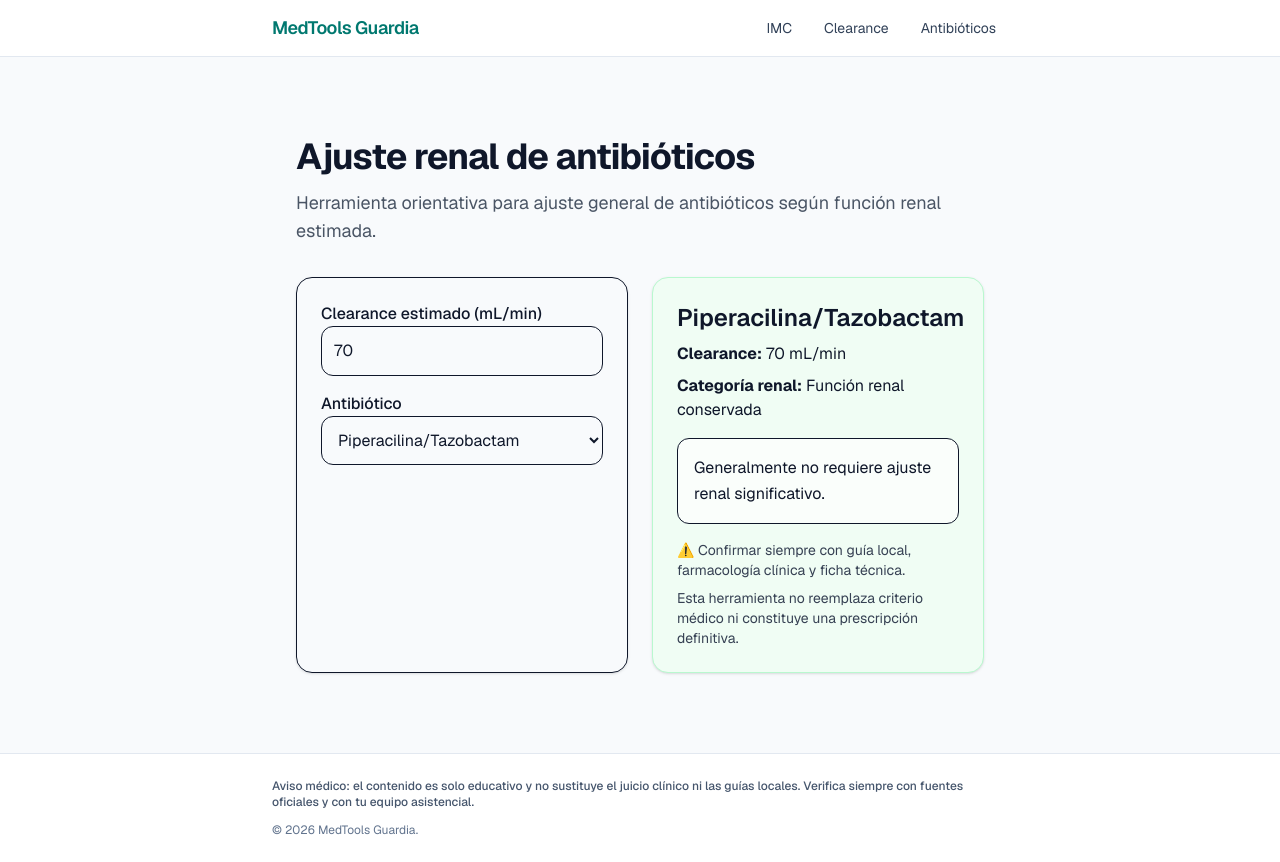
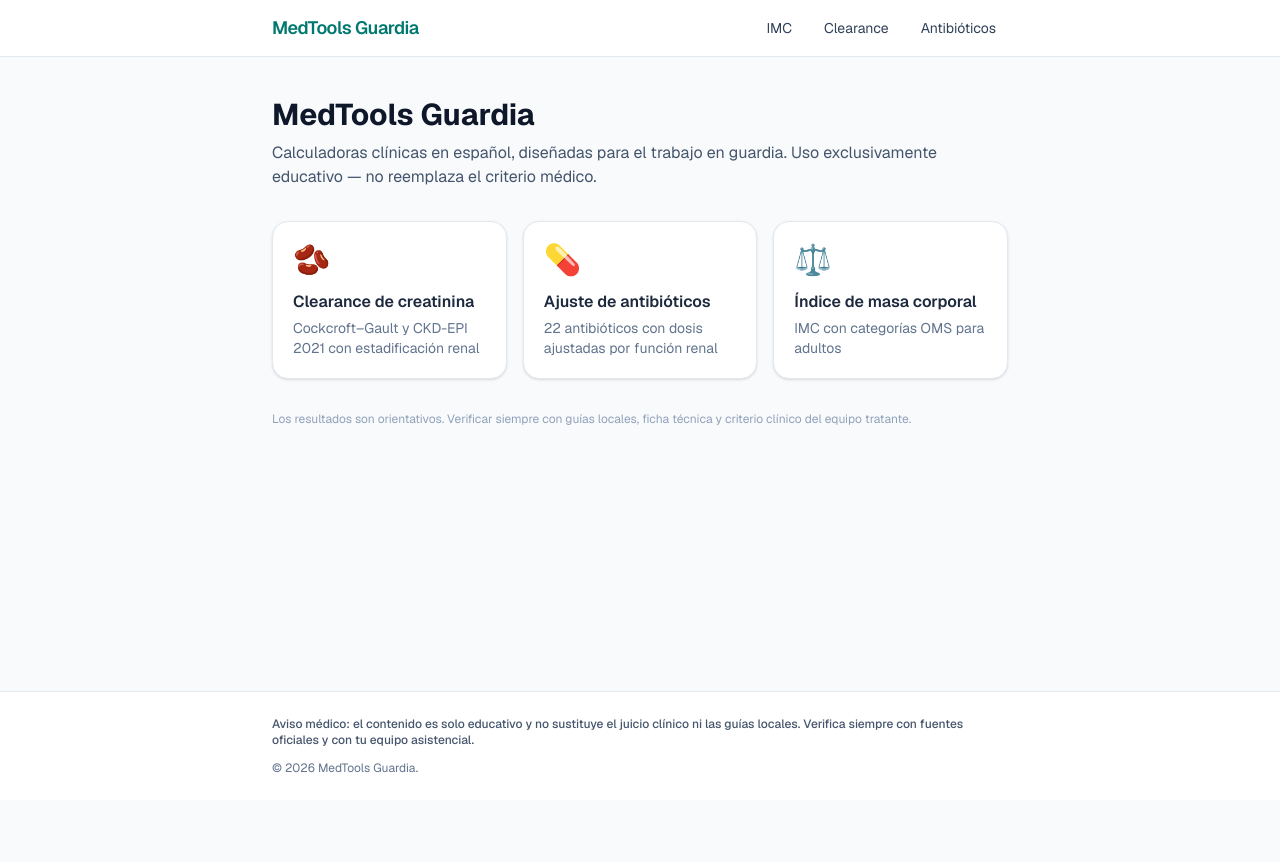
Before and after one commit to ferlambert2-programador/medtools-guardia, a Next.js app: page / in a window 1280 px wide. After the commit the page ends 800 px from the top, so only its background shows below. Built offline with nearby package versions, Linux system fonts and the light colour scheme.

Commit message:
Update page.tsx

```diff
--- a/app/page.tsx
+++ b/app/page.tsx
@@ -1,172 +1,57 @@
-"use client";
+import Link from "next/link";
 
-import { useMemo, useState } from "react";
+const TOOLS = [
+  {
+    href: "/clearance-creatinina",
+    icon: "🫘",
+    title: "Clearance de creatinina",
+    description: "Cockcroft–Gault y CKD-EPI 2021 con estadificación renal",
+  },
+  {
+    href: "/ajuste-antibioticos",
+    icon: "💊",
+    title: "Ajuste de antibióticos",
+    description: "22 antibióticos con dosis ajustadas por función renal",
+  },
+  {
+    href: "/imc",
+    icon: "⚖️",
+    title: "Índice de masa corporal",
+    description: "IMC con categorías OMS para adultos",
+  },
+];
 
-type AntibioticKey =
-  | "Piperacilina/Tazobactam"
-  | "Vancomicina"
-  | "Meropenem"
-  | "Cefepime"
-  | "Levofloxacina";
+export default function HomePage() {
+  return (
+    <div className="space-y-8">
+      <div>
+        <h1 className="text-3xl font-bold text-slate-900">MedTools Guardia</h1>
+        <p className="mt-2 text-slate-600 text-sm sm:text-base">
+          Calculadoras clínicas en español, diseñadas para el trabajo en guardia.
+          Uso exclusivamente educativo — no reemplaza el criterio médico.
+        </p>
+      </div>
 
-const recommendations = {
-  "Piperacilina/Tazobactam": {
-    normal:
-      "Generalmente no requiere ajuste renal significativo.",
-    moderate:
-      "Considerar prolongar intervalos o reducir dosis según protocolo institucional.",
-    severe:
-      "Requiere ajuste renal importante y monitorización clínica.",
-  },
+      <div className="grid gap-4 sm:grid-cols-2 lg:grid-cols-3">
+        {TOOLS.map((tool) => (
+          <Link
+            key={tool.href}
+            href={tool.href}
+            className="group rounded-2xl border border-slate-200 bg-white p-5 shadow-sm hover:border-teal-300 hover:shadow-md transition-all"
+          >
+            <span className="text-3xl">{tool.icon}</span>
+            <h2 className="mt-3 font-semibold text-slate-800 group-hover:text-teal-700 transition-colors">
+              {tool.title}
+            </h2>
+            <p className="mt-1 text-sm text-slate-500">{tool.description}</p>
+          </Link>
+        ))}
+      </div>
 
-  Vancomicina: {
-    normal:
-      "Controlar función renal y niveles plasmáticos según contexto clínico.",
-    moderate:
-      "Ajustar intervalo y monitorizar niveles valle.",
-    severe:
-      "Riesgo elevado de acumulación y nefrotoxicidad. Requiere seguimiento estrecho.",
-  },
-
-  Meropenem: {
-    normal:
-      "Habitualmente sin ajuste importante.",
-    moderate:
-      "Puede requerir reducción de dosis o aumento del intervalo.",
-    severe:
-      "Ajuste renal obligatorio según clearance y gravedad clínica.",
-  },
-
-  Cefepime: {
-    normal:
-      "Sin ajuste renal relevante en función conservada.",
-    moderate:
-      "Reducir dosis o espaciar administración.",
-    severe:
-      "Mayor riesgo de neurotoxicidad. Ajuste renal estricto.",
-  },
-
-  Levofloxacina: {
-    normal:
-      "Generalmente sin ajuste significativo.",
-    moderate:
-      "Puede requerir espaciamiento de dosis.",
-    severe:
-      "Riesgo de acumulación. Ajustar cuidadosamente.",
-  },
-};
-
-export default function AjusteAntibioticosPage() {
-  const [crcl, setCrcl] = useState(70);
-  const [drug, setDrug] =
-    useState<AntibioticKey>("Piperacilina/Tazobactam");
-
-  const result = useMemo(() => {
-    if (crcl >= 60) {
-      return {
-        category: "Función renal conservada",
-        recommendation: recommendations[drug].normal,
-        color: "bg-green-50 border-green-200",
-      };
-    }
-
-    if (crcl >= 30) {
-      return {
-        category: "Insuficiencia renal moderada",
-        recommendation: recommendations[drug].moderate,
-        color: "bg-yellow-50 border-yellow-200",
-      };
-    }
-
-    return {
-      category: "Insuficiencia renal severa",
-      recommendation: recommendations[drug].severe,
-      color: "bg-red-50 border-red-200",
-    };
-  }, [crcl, drug]);
-
-  return (
-    <main className="mx-auto max-w-4xl px-6 py-10 space-y-8">
-      <section className="space-y-3">
-        <h1 className="text-4xl font-bold tracking-tight">
-          Ajuste renal de antibióticos
-        </h1>
-
-        <p className="text-gray-600 text-lg">
-          Herramienta orientativa para ajuste general de antibióticos
-          según función renal estimada.
-        </p>
-      </section>
-
-      <section className="grid gap-6 md:grid-cols-2">
-        <div className="rounded-2xl border p-6 shadow-sm space-y-4">
-          <div className="space-y-2">
-            <label className="font-medium">
-              Clearance estimado (mL/min)
-            </label>
-
-            <input
-              type="number"
-              value={crcl}
-              onChange={(e) => setCrcl(Number(e.target.value))}
-              className="w-full rounded-xl border p-3"
-            />
-          </div>
-
-          <div className="space-y-2">
-            <label className="font-medium">Antibiótico</label>
-
-            <select
-              value={drug}
-              onChange={(e) =>
-                setDrug(e.target.value as AntibioticKey)
-              }
-              className="w-full rounded-xl border p-3"
-            >
-              {Object.keys(recommendations).map((item) => (
-                <option key={item}>{item}</option>
-              ))}
-            </select>
-          </div>
-        </div>
-
-        <div
-          className={`rounded-2xl border p-6 shadow-sm space-y-4 ${result.color}`}
-        >
-          <div className="space-y-2">
-            <h2 className="text-2xl font-semibold">
-              {drug}
-            </h2>
-
-            <p>
-              <strong>Clearance:</strong> {crcl} mL/min
-            </p>
-
-            <p>
-              <strong>Categoría renal:</strong>{" "}
-              {result.category}
-            </p>
-          </div>
-
-          <div className="rounded-xl bg-white/70 p-4 border">
-            <p className="leading-relaxed">
-              {result.recommendation}
-            </p>
-          </div>
-
-          <div className="text-sm text-gray-700 space-y-2">
-            <p>
-              ⚠️ Confirmar siempre con guía local,
-              farmacología clínica y ficha técnica.
-            </p>
-
-            <p>
-              Esta herramienta no reemplaza criterio médico
-              ni constituye una prescripción definitiva.
-            </p>
-          </div>
-        </div>
-      </section>
-    </main>
+      <p className="text-xs text-slate-400">
+        Los resultados son orientativos. Verificar siempre con guías locales,
+        ficha técnica y criterio clínico del equipo tratante.
+      </p>
+    </div>
   );
 }
```
